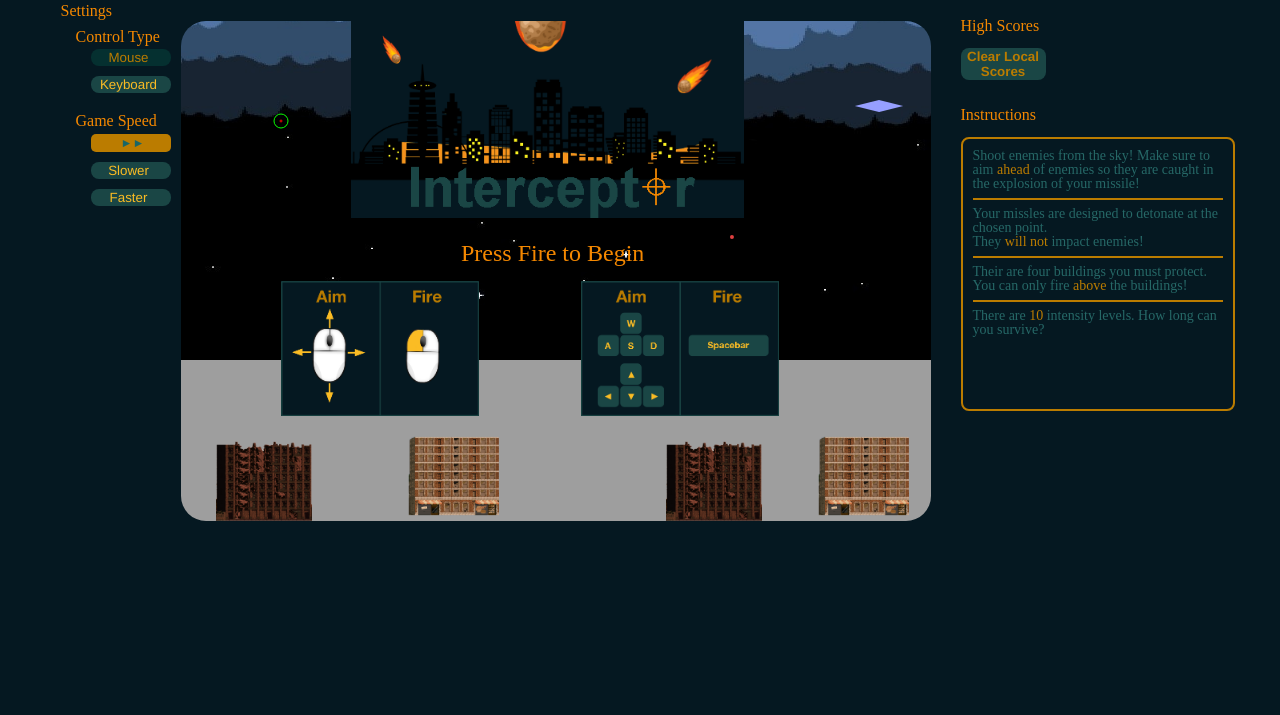
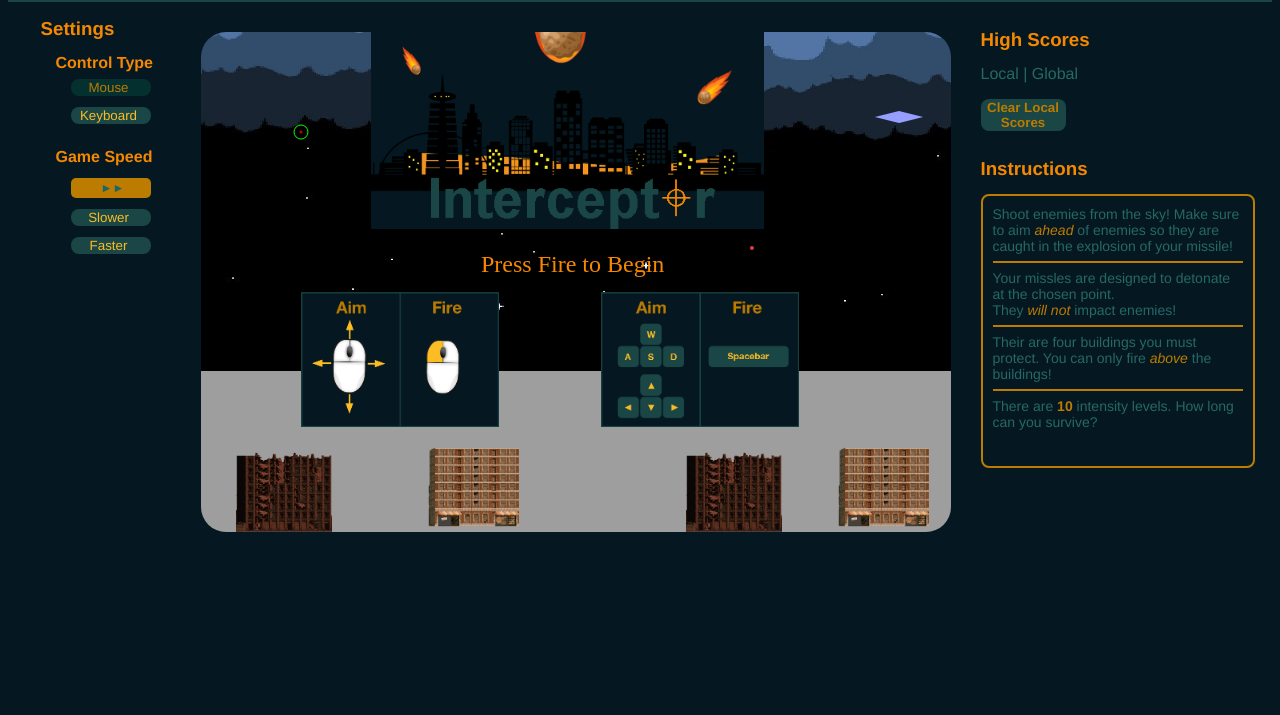
Before and after one commit to SiegeTheDay90/Interceptor, a plain HTML site: page index.html in a window 1280 px wide. Shown: the part 85-800 px from the top of the page. Drawn offline with Linux system fonts and the light colour scheme; files that its build step writes are made by us from their sources.

Commit message:
remove reset.css

```diff
--- a/index.html
+++ b/index.html
@@ -9,7 +9,6 @@
         <link rel="shortcut icon" type="image/jpg" href="images/logo-no-text.png"/>
         <title>Intercept⌖r</title>
         <script src="https://kit.fontawesome.com/a65848e44c.js" crossorigin="anonymous"></script>
-        <link rel="stylesheet" href="reset.css">
         <link rel="stylesheet" href="./styles/index.css">
         <script src="main.js"></script>
     </head>
@@ -52,8 +51,11 @@
         <canvas style ='cursor: none; margin-top: 30px' id = "game-canvas"></canvas>
 
         <section class='right-container' style="margin-left: 30px">
-            <div class="high-scores">
-                <h3>High Scores</h3>
+            <h3>High Scores</h3>
+            <span id="local" class = 'high-score-selector active'>Local</span> |
+            <span id="global" class= 'high-score-selector inactive'>Global</span>
+
+            <div class="high-scores-local">
                 <ol id ='high-scores-list'>
                 </ol>
                 <button id="clear-high-scores" value="clear" class="clear-button">Clear Local Scores</button>
```
